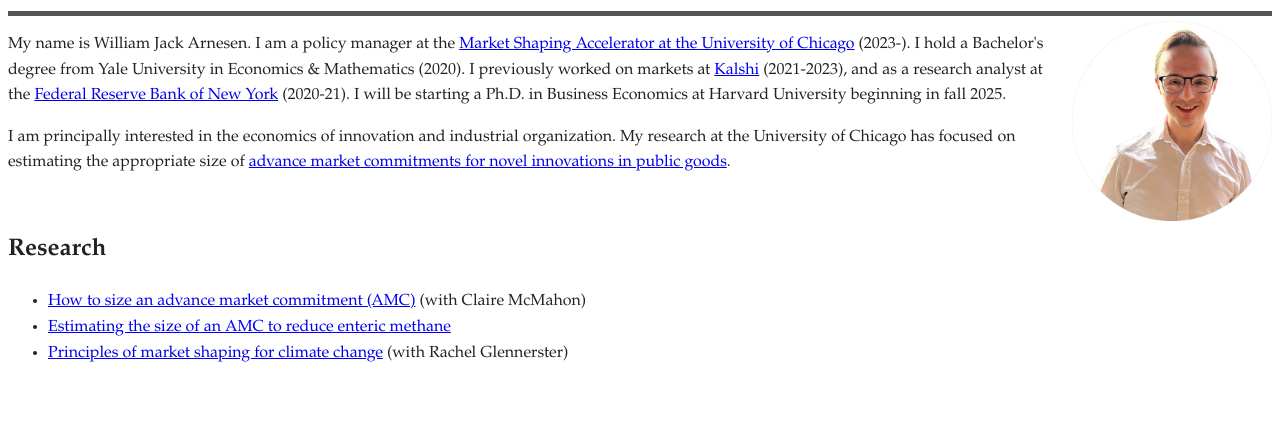
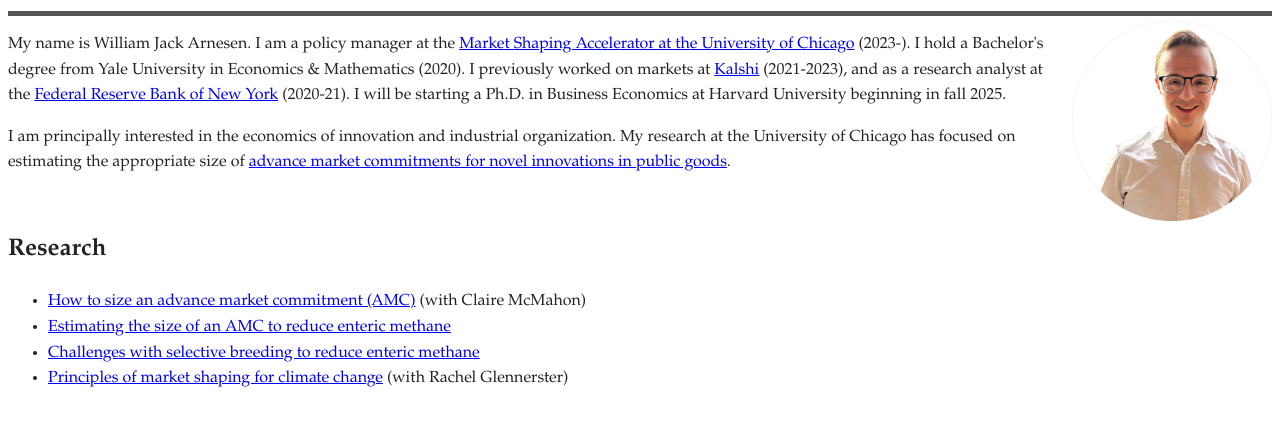
Before and after one commit to williamjackarnesen/williamjackarnesen.github.io, a plain HTML site: page index.html in a window 1280 px wide. Shown: the part 84-510 px from the top of the page. Drawn offline with Linux system fonts and the light colour scheme.

Commit message:
Added breeding research to personal landing page

```diff
--- a/index.html
+++ b/index.html
@@ -49,6 +49,7 @@
 <ul>
     <li><a href="https://williamjackarnesen.github.io/msa-amc-sizing/">How to size an advance market commitment (AMC)</a> (with Claire McMahon)</li>
     <li><a href="methane-landing-page/methane-sizing.html">Estimating the size of an AMC to reduce enteric methane</a></li>
+    <li><a href="methane-landing-page/cattle_breeding_intro.html">Challenges with selective breeding to reduce enteric methane</a></li>
     <li><a href="https://www.nber.org/books-and-chapters/new-directions-market-design/market-shaping-combat-climate-change">Principles of market shaping for climate change</a> (with Rachel Glennerster)</li>
 </ul>
 
```
